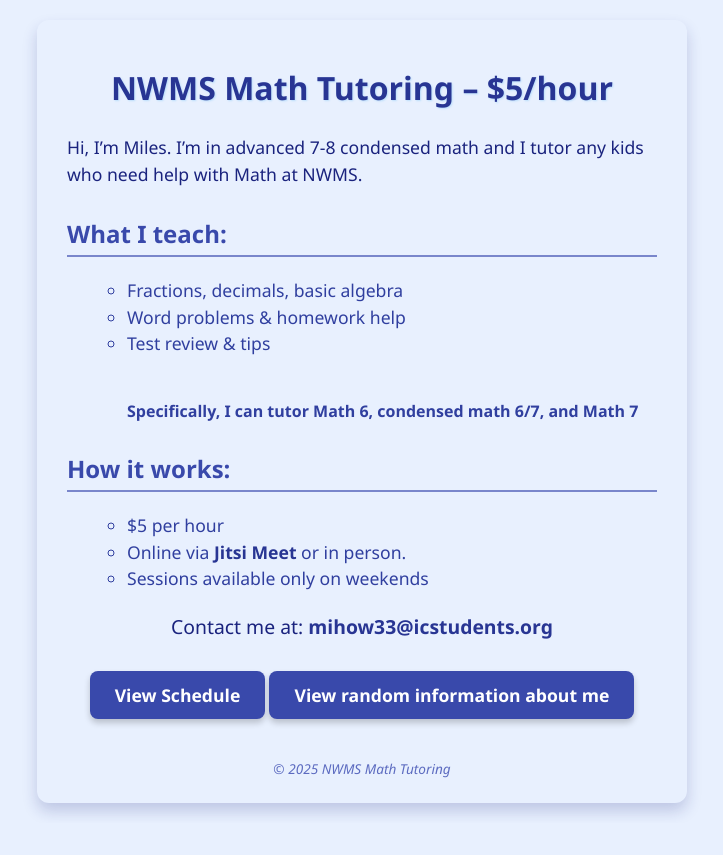
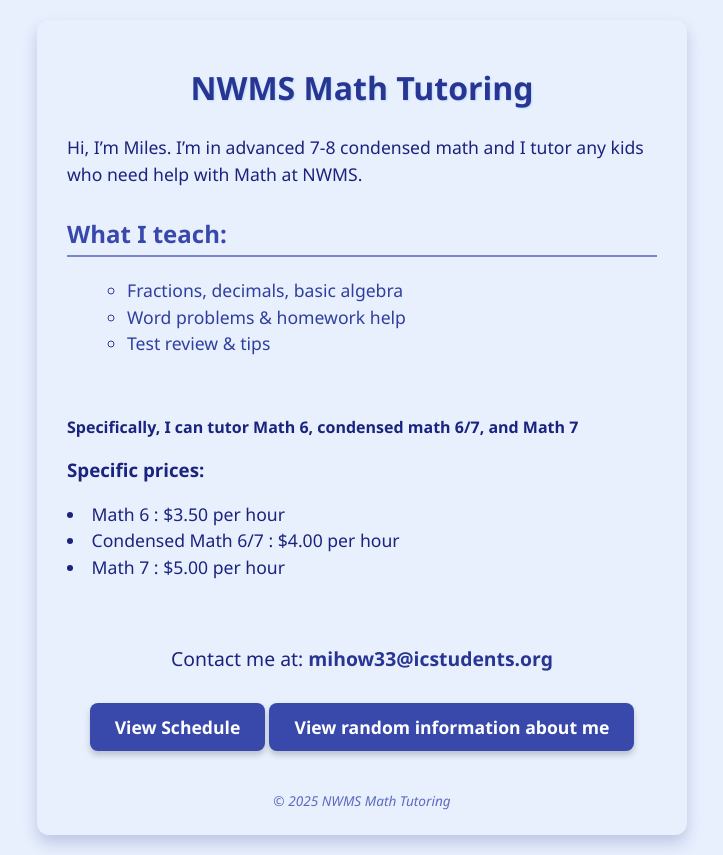
Before and after one commit to nwms-tutoring/nwms-tutoring.github.io, a plain HTML site: page index.html in a window 1280 px wide. Shown: the whole page, without its empty margins (278-1001 px from the left). Before the commit the page ends 823 px from the top, so only its background shows below. Drawn offline with Linux system fonts and the light colour scheme.

Commit message:
Update index.html

```diff
--- a/index.html
+++ b/index.html
@@ -8,7 +8,7 @@
 
 </head>
 <body>
-  <h1>NWMS Math Tutoring – $5/hour</h1>
+  <h1>NWMS Math Tutoring</h1>
   <p>Hi, I’m Miles. I’m in advanced 7-8 condensed math and I tutor any kids who need help with Math at NWMS.</p>
 
   <h2>What I teach:</h2>
@@ -18,16 +18,16 @@
     <li>Test review & tips</li>
     <br>
     <br>
-    <b><strong>Specifically, I can tutor Math 6, condensed math 6/7, and Math 7</strong></b>
   </ul>
 
-  <h2>How it works:</h2>
-  <ul>
-    <li>$5 per hour</li>
-    <li>Online via <a href="https://meet.jit.si/" target="_blank" rel="noopener noreferrer">Jitsi Meet</a> or in person.</li>
-    <li>Sessions available only on weekends</li>
+  <b>Specifically, I can tutor Math 6, condensed math 6/7, and Math 7</b>
+    <h3><b>Specific prices:</b><br></h3>
+    <li>Math 6 : $3.50 per hour</li>
+    <li>Condensed Math 6/7 : $4.00 per hour</li>
+    <li>Math 7 : $5.00 per hour</li>
+    <br>
+    <br>
   </ul>
-
   <div class="contact">
     <p>Contact me at: <a href="mailto:mihow33@icstudents.org">mihow33@icstudents.org</a></p>
   </div>
```
